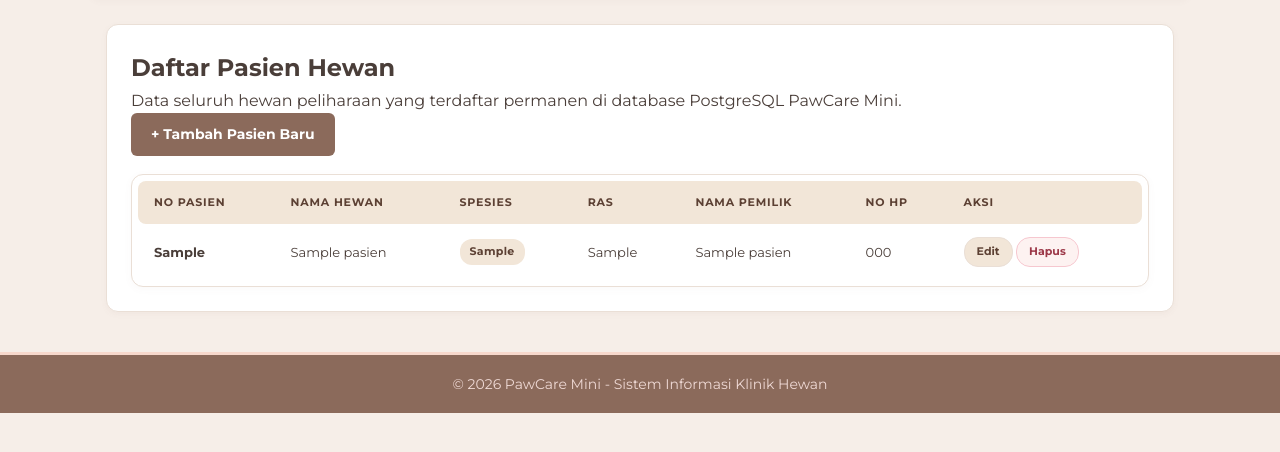
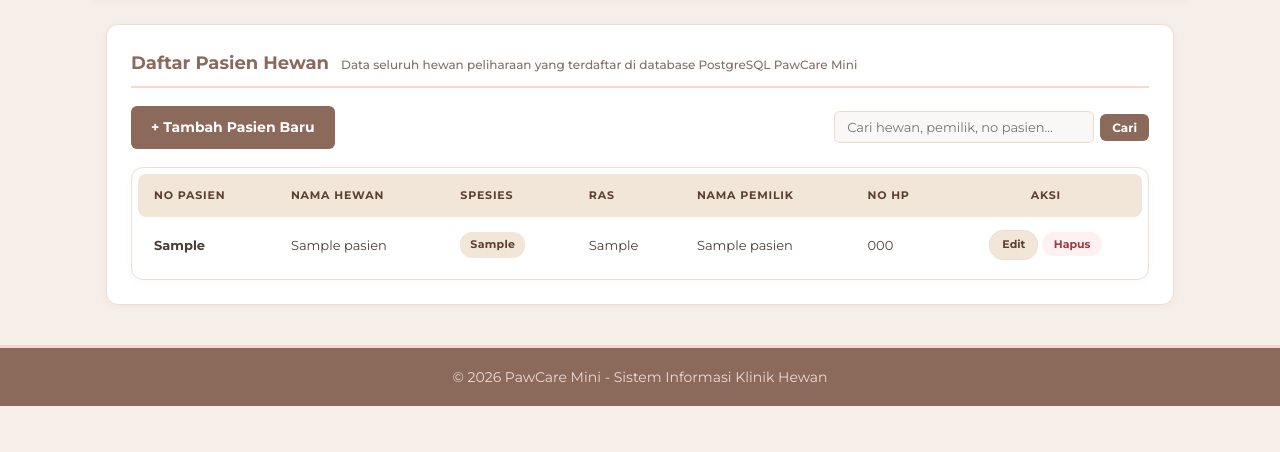
Before and after one commit to nauravlrie/PemrogramanWeb2026-JesycaAliceSutanto, a PHP site: page /jobsheet9/pasien/list.php in a window 1280 px wide. Shown: the part 202-654 px from the top of the page. Run offline with PHP 8.4, Linux system fonts and the light colour scheme; tables that the repository leaves empty or names only in its code hold one stand-in row (values such as "Sample post"); some libraries are stand-ins or nearby versions.

Commit message:
perbaikan list

```diff
--- a/jobsheet9/pasien/list.php
+++ b/jobsheet9/pasien/list.php
@@ -6,15 +6,51 @@ require __DIR__ . '/../includes/koneksi.php';
 $flash = $_SESSION['flash'] ?? null;
 unset($_SESSION['flash']);
 
-// Mengambil data  dri postgres
-$stmt = $pdo->query("SELECT * FROM pasien ORDER BY id ASC");
+// Mengambil data dri postgres
+// Konfigurasi Pagination & Pencarian Server-Side
+$perPage = 5;
+$page = max(1, (int) ($_GET['page'] ?? 1));
+$offset = ($page - 1) * $perPage;
+$keyword = trim($_GET['q'] ?? '');
+
+if ($keyword !== '') {
+    // Menghitung total data yang cocok dengan pencarian
+    $hitung = $pdo->prepare(
+        "SELECT COUNT(*) FROM pasien
+         WHERE nama_hewan ILIKE :kw OR nama_pemilik ILIKE :kw OR no_pasien ILIKE :kw"
+    );
+    $hitung->execute(['kw' => '%' . $keyword . '%']);
+    $totalRows = (int) $hitung->fetchColumn();
+
+    // Mengambil data dri postgres terpaginasi sesuai pencarian
+    $stmt = $pdo->prepare(
+        "SELECT * FROM pasien
+         WHERE nama_hewan ILIKE :kw OR nama_pemilik ILIKE :kw OR no_pasien ILIKE :kw
+         ORDER BY id ASC LIMIT :limit OFFSET :offset"
+    );
+    $stmt->bindValue('kw', '%' . $keyword . '%');
+} else {
+    // Menghitung seluruh data pasien
+    $totalRows = (int) $pdo->query("SELECT COUNT(*) FROM pasien")->fetchColumn();
+
+    // Mengambil data dri postgres terpaginasi normal
+    $stmt = $pdo->prepare("SELECT * FROM pasien ORDER BY id ASC LIMIT :limit OFFSET :offset");
+}
+
+$stmt->bindValue('limit', $perPage, PDO::PARAM_INT);
+$stmt->bindValue('offset', $offset, PDO::PARAM_INT);
+$stmt->execute();
+
 $daftarPasien = $stmt->fetchAll(PDO::FETCH_ASSOC);
+$totalPages = max(1, (int) ceil($totalRows / $perPage));
 ?>
 
         <section>
             <article>
-                <h2>Daftar Pasien Hewan</h2>
-                <p>Data seluruh hewan peliharaan yang terdaftar permanen di database PostgreSQL PawCare Mini.</p>
+                <div class="section-header">
+                    <h2>Daftar Pasien Hewan</h2>
+                    <span class="section-subtitle">Data seluruh hewan peliharaan yang terdaftar di database PostgreSQL PawCare Mini</span>
+                </div>
 
                 <?php if ($flash): ?>
                     <div class="flash flash-<?php echo htmlspecialchars($flash['type']); ?>">
@@ -22,8 +58,21 @@ $daftarPasien = $stmt->fetchAll(PDO::FETCH_ASSOC);
                     </div>
                 <?php endif; ?>
 
-                <div style="margin-bottom: 16px;">
-                    <a href="tambah.php" class="btn btn-primary">+ Tambah Pasien Baru</a>
+                <div style="display: flex; justify-content: space-between; align-items: center; flex-wrap: wrap; gap: 12px; margin-bottom: 16px;">
+                    <div>
+                        <a href="tambah.php" class="btn btn-primary">+ Tambah Pasien Baru</a>
+                    </div>
+
+                    <!-- Formulir Pencarian Server-Side -->
+                    <div class="search-box">
+                        <form method="GET" action="list.php" style="display: flex; gap: 6px; align-items: center;">
+                            <input type="text" id="search-input" name="q" value="<?php echo htmlspecialchars($keyword); ?>" placeholder="Cari hewan, pemilik, no pasien..." class="form-control" style="width: 260px; padding: 7px 12px; font-size: 13px;">
+                            <button type="submit" class="btn btn-primary btn-sm">Cari</button>
+                            <?php if ($keyword !== ''): ?>
+                                <a href="list.php" class="btn btn-secondary btn-sm">Reset</a>
+                            <?php endif; ?>
+                        </form>
+                    </div>
                 </div>
 
                 <div class="table-responsive">
@@ -36,20 +85,23 @@ $daftarPasien = $stmt->fetchAll(PDO::FETCH_ASSOC);
                                 <th>Ras</th>
                                 <th>Nama Pemilik</th>
                                 <th>No HP</th>
-                                <th>Aksi</th>
+                                <th style="text-align: center;">Aksi</th>
                             </tr>
                         </thead>
                         <tbody>
                             <?php if (empty($daftarPasien)): ?>
                                 <tr>
                                     <td colspan="7" style="text-align: center; color: #846F65; padding: 24px;">
-                                        Belum ada data pasien di database. Silakan klik tombol <strong>+ Tambah Pasien Baru</strong> di atas.
+                                        <?php if ($keyword !== ''): ?>
+                                            Tidak ditemukan data pasien dengan kata kunci "<strong><?php echo htmlspecialchars($keyword); ?></strong>".
+                                        <?php else: ?>
+                                            Belum ada data pasien di database. Silakan klik tombol <strong>+ Tambah Pasien Baru</strong> di atas.
+                                        <?php endif; ?>
                                     </td>
                                 </tr>
                             <?php else: ?>
                                 <?php foreach ($daftarPasien as $p): ?>
                                     <?php
-                                    // Memberi warna badge lembut otomatis sesuai spesies hewan
                                     $badgeClass = 'badge-vanilla';
                                     if (strtolower($p['spesies']) === 'kucing') {
                                         $badgeClass = 'badge-strawberry';
@@ -64,9 +116,12 @@ $daftarPasien = $stmt->fetchAll(PDO::FETCH_ASSOC);
                                         <td><?php echo htmlspecialchars($p['ras']); ?></td>
                                         <td><?php echo htmlspecialchars($p['nama_pemilik']); ?></td>
                                         <td><?php echo htmlspecialchars($p['no_hp']); ?></td>
-                                        <td>
-                                            <a href="#" class="btn-action-edit">Edit</a>
-                                            <a href="#" class="btn-action-delete">Hapus</a>
+                                        <td style="text-align: center; white-space: nowrap;">
+                                            <a href="edit.php?id=<?php echo htmlspecialchars($p['id']); ?>" class="btn-action-edit">Edit</a>
+                                            <form class="form-hapus" method="POST" action="hapus.php" style="display: inline-block;">
+                                                <input type="hidden" name="id" value="<?php echo htmlspecialchars($p['id']); ?>">
+                                                <button type="submit" class="btn-action-delete" style="border: none; cursor: pointer;">Hapus</button>
+                                            </form>
                                         </td>
                                     </tr>
                                 <?php endforeach; ?>
@@ -74,6 +129,19 @@ $daftarPasien = $stmt->fetchAll(PDO::FETCH_ASSOC);
                         </tbody>
                     </table>
                 </div>
+
+                <!-- Navigasi Pagination -->
+                <?php if ($totalPages > 1): ?>
+                    <nav class="pagination" style="display: flex; justify-content: center; gap: 6px; margin-top: 20px;">
+                        <?php for ($i = 1; $i <= $totalPages; $i++): ?>
+                            <a href="list.php?page=<?php echo $i; ?><?php echo $keyword !== '' ? '&q=' . urlencode($keyword) : ''; ?>"
+                               class="btn btn-sm <?php echo $i === $page ? 'btn-primary' : 'btn-secondary'; ?>"
+                               style="min-width: 32px; padding: 6px 12px; <?php echo $i === $page ? 'background-color: #8B6A5B; color: #fff;' : ''; ?>">
+                                <?php echo $i; ?>
+                            </a>
+                        <?php endfor; ?>
+                    </nav>
+                <?php endif; ?>
             </article>
         </section>
 
```
